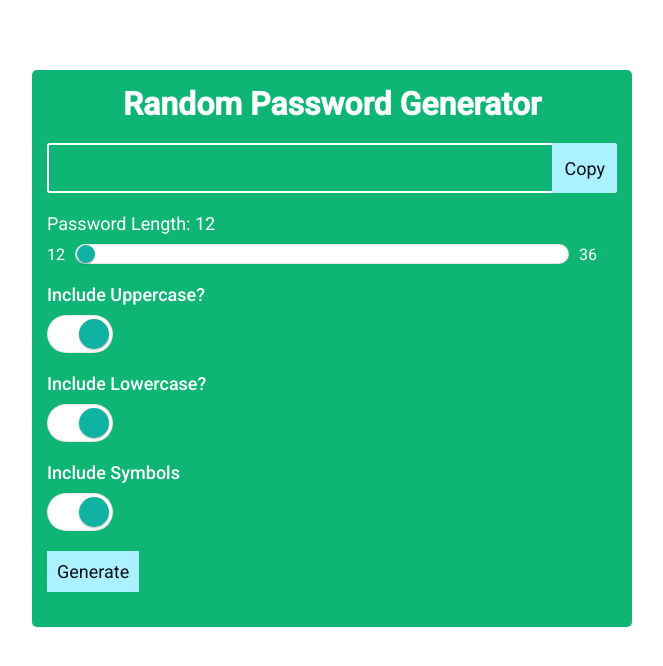
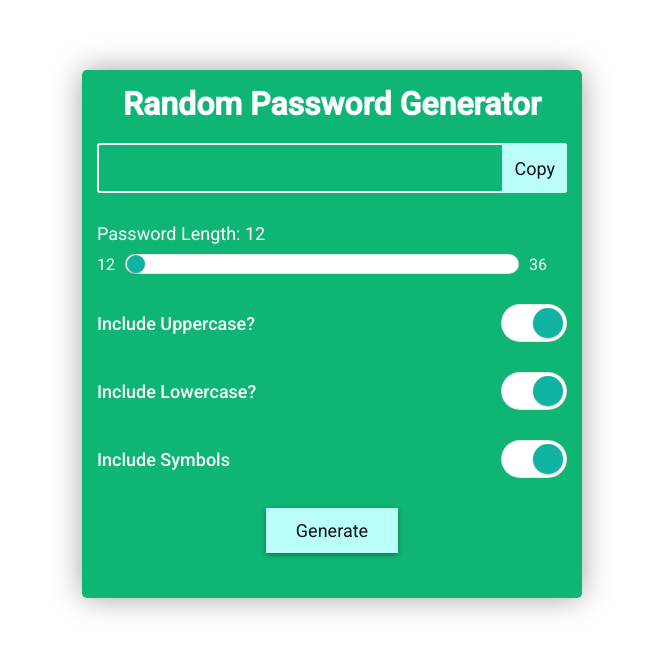
Before and after one commit to matyiu/js-password-generator, a React (Create React App) app: page / in a window 1280 px wide. Shown: the top 666 px of the page, without its empty margins (308-971 px from the left). Built offline with nearby package versions, Linux system fonts and the light colour scheme.

Commit message:
Improving styles

```diff
--- a/src/components/Button.css
+++ b/src/components/Button.css
@@ -5,17 +5,28 @@
     color: #0f111c;
     font-size: 1.125em;
     font-family: 'Roboto', sans-serif;
+    font-weight: 400;
 }
 
 .button--primary {
-    background: #ABF1FF;
+    background: #BAFFF8;
 }
 
 .button--border-primary {
-    box-shadow: 0 0 0 2px #ABF1FF;
+    box-shadow: 0 0 0 2px #BAFFF8;
 }
 
 .button--copy {
     border-top-right-radius: 3px;
     border-bottom-right-radius: 3px;
 }
+
+.button--big {
+    padding: 12px 30px;
+}
+
+.button--generate {
+    box-shadow: 0 2px 5px rgba(0, 0, 0, 0.33);
+    margin: 0 auto;
+    display: block;
+}
--- a/src/components/Checkbox.css
+++ b/src/components/Checkbox.css
@@ -1,5 +1,12 @@
 .checkbox {
     width: 100%;
+}
+
+.checkbox--horizontal {
+    display: flex;
+    flex-wrap: nowrap;
+    justify-content: space-between;
+    align-items: center;
 }
 
 .checkbox__title {
@@ -8,6 +15,10 @@
     margin-bottom: 10px;
     display: block;
     font-weight: 500;
+}
+
+.checkbox--horizontal .checkbox__title {
+    margin-bottom: 0;
 }
 
 .checkbox__container {
--- a/src/components/Checkbox.js
+++ b/src/components/Checkbox.js
@@ -3,10 +3,12 @@ import React from 'react';
 import './Checkbox.css';
 
 function Checkbox(props) {
-    const { title, value } = props
+    const { title, value, types } = props
+    const className = ['checkbox'].concat(types.map(type => 'checkbox--' + type))
+    .join(' ');
 
     return (
-        <div className="checkbox">
+        <div className={className}>
             <span className="checkbox__title">{title}</span>
             <label>
                 <input type="checkbox" onChange={props.onChange} className="checkbox__input"
@@ -19,4 +21,8 @@ function Checkbox(props) {
     );
 }
 
+Checkbox.defaultProps = {
+    types: []
+}
+
 export default Checkbox;
--- a/src/components/PasswordGeneratorForm.css
+++ b/src/components/PasswordGeneratorForm.css
@@ -1,15 +1,16 @@
 .password-generator {
-    max-width: 600px;
+    max-width: 500px;
     min-width: 300px;
     width: calc(100% - 20px);
     margin: 70px auto;
     background: #0EB575;
     padding: 15px;
     border-radius: 5px;
+    box-shadow: 0 0 30px rgba(0, 0, 0, 0.36);
 }
 
 .password-generator > * {
-    margin-bottom: 20px;
+    margin-bottom: 30px;
 }
 
 .password-generator__title {
@@ -24,16 +25,17 @@
     flex-wrap: nowrap;
     border: 2px solid white;
     border-radius: 3px;
-    height: 50px;
+    min-height: 50px;
     align-items: stretch;
     justify-content: space-between;
 }
 
 .password-generator__password {
-    height: 100%;
     width: 100%;
     display: flex;
     justify-content: center;
     align-items: center;
     padding: 0 10px;
+    color: white;
+    word-break: break-all;
 }
--- a/src/components/PasswordGeneratorForm.js
+++ b/src/components/PasswordGeneratorForm.js
@@ -70,12 +70,12 @@ function PasswordGeneratorForm(props) {
             <InputRange min={12} max={36} step={1} title="Password Length:"
             currState={passwordLength} onChange={handlePasswordLength} />
             <Checkbox title="Include Uppercase?" onChange={handleUppercase}
-            value={uppercase} />
+            value={uppercase} types={['horizontal']} />
             <Checkbox title="Include Lowercase?" onChange={handleLowercase}
-            value={lowercase} />
+            value={lowercase} types={['horizontal']} />
             <Checkbox title="Include Symbols" onChange={handleSymbols}
-            value={symbols} />
-            <Button types={['primary']} onClick={handlePasswordGenerator}>Generate</Button>
+            value={symbols} types={['horizontal']} />
+            <Button types={['primary', 'big', 'generate']} onClick={handlePasswordGenerator}>Generate</Button>
         </div>
     );
 }
```
